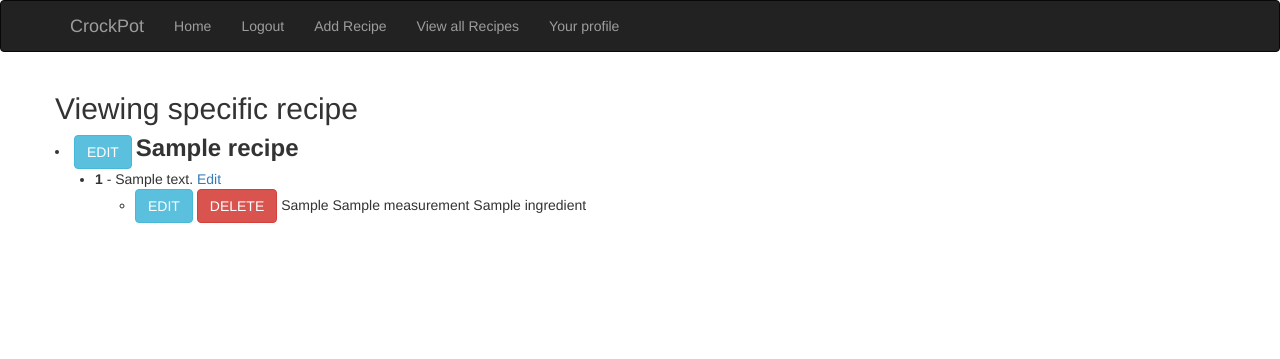
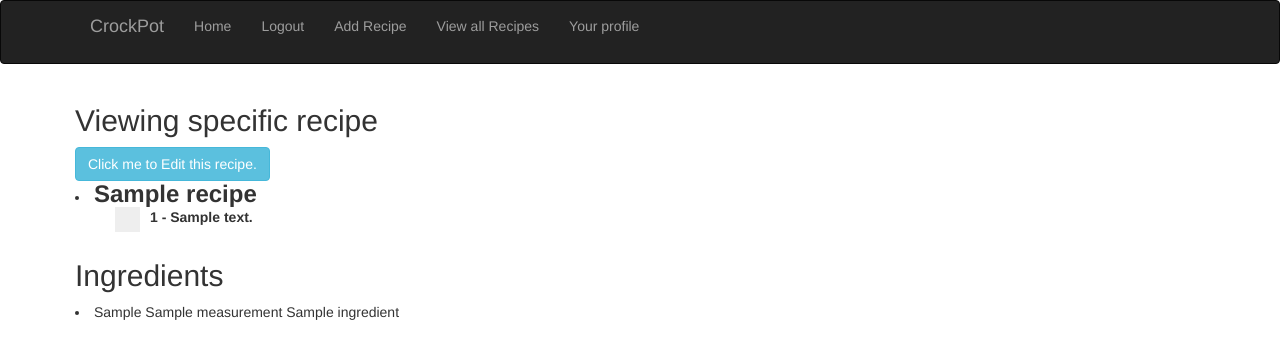
Before and after one commit to gawsk/CrockPot, a Flask app: page /recipe/view/?recipe_id=1 in a window 1280 px wide. Shown: the top 359 px of the page. Run offline with Flask 2, Linux system fonts and the light colour scheme; a user stored in the database is signed in; tables that the repository leaves empty hold one stand-in row (values such as "Sample post"); parts of the project's set-up code (start-up, migrations or seed data) failed here and were passed over; some libraries are stand-ins or nearby versions.

Commit message:
Ability to check off recipe steps

```diff
--- a/app/__init__.py
+++ b/app/__init__.py
@@ -22,6 +22,7 @@ def create_app(config_name):
     app = Flask(__name__, instance_relative_config=True)
     app.config.from_object(app_config[config_name])
     app.config.from_pyfile('config.py')
+    app.static_folder = 'static'
 
     app.wsgi_app = SQLAlchemyMiddleware(app.wsgi_app)
 
--- /dev/null
+++ b/app/static/stylesheets/checkboxes.css
@@ -0,0 +1,65 @@
+/* From https://www.w3schools.com/howto/tryit.asp?filename=tryhow_css_custom_checkbox */
+/* The container */
+.container {
+  display: block;
+  position: relative;
+  padding-left: 35px;
+  margin-bottom: 12px;
+  cursor: pointer;
+  -webkit-user-select: none;
+  -moz-user-select: none;
+  -ms-user-select: none;
+  user-select: none;
+}
+
+/* Hide the browser's default checkbox */
+.container input {
+  position: absolute;
+  opacity: 0;
+  cursor: pointer;
+}
+
+/* Create a custom checkbox */
+.checkmark {
+  position: absolute;
+  top: 0;
+  left: 0;
+  height: 25px;
+  width: 25px;
+  background-color: #eee;
+}
+
+/* On mouse-over, add a grey background color */
+.container:hover input ~ .checkmark {
+  background-color: #ccc;
+}
+
+/* When the checkbox is checked, add a blue background */
+.container input:checked ~ .checkmark {
+  background-color: #2196F3;
+}
+
+/* Create the checkmark/indicator (hidden when not checked) */
+.checkmark:after {
+  content: "";
+  position: absolute;
+  display: none;
+}
+
+/* Show the checkmark when checked */
+.container input:checked ~ .checkmark:after {
+  display: block;
+}
+
+/* Style the checkmark/indicator */
+.container .checkmark:after {
+  left: 9px;
+  top: 5px;
+  width: 5px;
+  height: 10px;
+  border: solid white;
+  border-width: 0 3px 3px 0;
+  -webkit-transform: rotate(45deg);
+  -ms-transform: rotate(45deg);
+  transform: rotate(45deg);
+}
--- a/app/templates/recipe/view.html
+++ b/app/templates/recipe/view.html
@@ -2,6 +2,33 @@
 {% import "bootstrap/wtf.html" as wtf %}
 {% from "_formhelpers.html" import render_field %}
 
+{% block styles %}
+  {{ super() }}
+  <style>
+    .edit_button { display:none; }
+    #check_off { display:inline; }
+  </style>
+  <link rel='stylesheet' href="{{ url_for('static', filename='stylesheets/checkboxes.css') }}" />
+
+{% endblock %}
+
+{% block scripts %}
+  <script>
+  function edit_recipe(){
+    var buttons = document.getElementsByClassName('edit_button');
+    for(var i = 0; i < buttons.length; i++){
+      buttons[i].style.display="inline";
+    }
+
+    var checkboxes = document.getElementsByClassName('checkmark');
+    for(var i = 0; i < checkboxes.length; i++){
+      checkboxes[i].style.display="none";
+    }
+
+    document.getElementById('editable').style.display="none";
+  }
+  </script>
+{% endblock %}
 
 {% block title %}View Recipe{% endblock %}
 {% block content %}
@@ -10,9 +37,11 @@
     {{ utils.flashed_messages() }}
     <div class="col-md-1"></div>
     <h2>Viewing specific recipe</h2>
+    <button type="button" onclick="edit_recipe()" id="editable" class="btn btn-info">
+      Click me to Edit this recipe.</button>
     <table>
       <li>
-        <a href="{{ url_for('recipe.edit_recipe', recipe_id=recipe.id) }}">
+        <a href="{{ url_for('recipe.edit_recipe', recipe_id=recipe.id) }}" class='edit_button'>
           <button type="submit" name ="quantity_id" class="btn btn-info">EDIT</button>
         </a>
         <h3 style="display: inline;"><b>{{ recipe.name }}</b></h3>
@@ -20,21 +49,26 @@
 
       <ul>
         {% for step in recipe.steps %}
-        <li>
-          <b>{{ step.num }}</b> - {{ step.description }}
-          <a href="{{ url_for('recipe.edit_step', recipe_step_id=step.id) }}">Edit</a>
-        </li>
+        <label class="container"><b>{{ step.num }}</b> - {{ step.description }}
+            <a href="{{ url_for('recipe.edit_step', recipe_step_id=step.id) }}" class='edit_button'>Edit</a>
+            <input type="checkbox">
+            <span class="checkmark"></span>
+          </label>
         {% endfor %}
-        <ul>
+      <ul>
+    </table>
+
+    <table>
+          <h2>Ingredients</h2>
           {% for ingredient in recipe.quantity %}
           <li>
-            <a href="{{ url_for('recipe.edit_ingredient', quantity_id=ingredient.id) }}">
+            <a href="{{ url_for('recipe.edit_ingredient', quantity_id=ingredient.id) }}" class='edit_button'>
               <button type="submit" name ="quantity_id" class="btn btn-info">EDIT</button>
             </a>
             <form action="{{ url_for('recipe.delete_ingredient') }}" method="post" style='display:inline;margin:0px;padding:0px;'>
               <input type="hidden" name ="recipe_id" value="{{ recipe.id }}" />
               <input type="hidden" name ="quantity_id" value="{{ ingredient.id }}" />
-              <button type="submit" name ="submit" value="submit" class="btn btn-danger">DELETE</button>
+              <button type="submit" name ="submit" value="submit" class="btn btn-danger edit_button">DELETE</button>
             </form>
             {{ ingredient.amount }} {{ ingredient.measurement_obj.name }} {{ ingredient.ingredient_obj.name }}
 
--- a/requirements.txt
+++ b/requirements.txt
@@ -4,3 +4,4 @@ flask_bootstrap==3.3.7.1
 Flask_SQLAlchemy==2.3.2
 Flask-Login==0.4.1
 Flask-WTF==0.14.2
+beautifulsoup4==4.6.0
```
